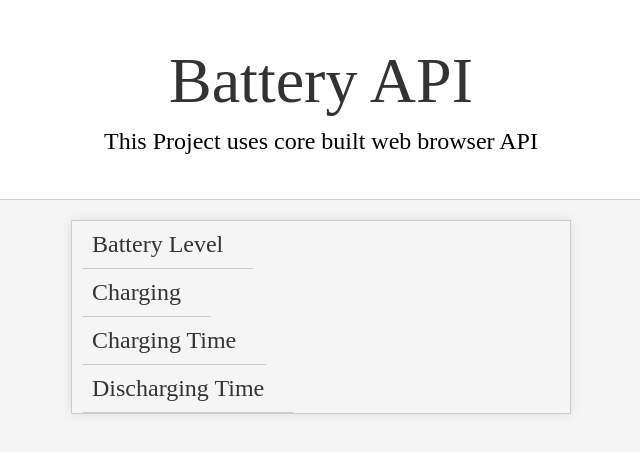
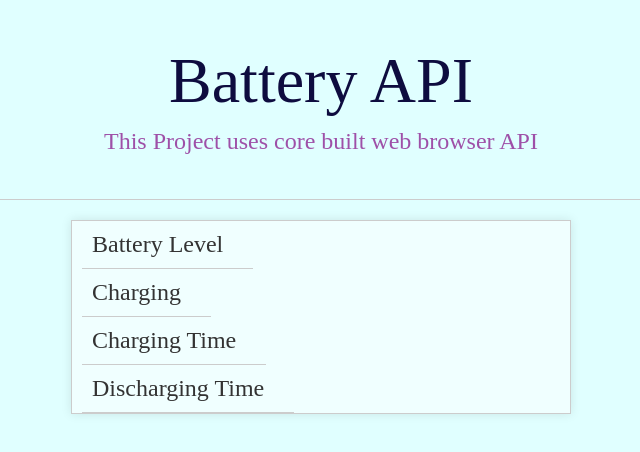
Before and after one commit to Sarita008/Battery-API, a plain HTML site: page index.html in a window 1280 px wide. Shown: the whole page, without its empty margins (319-959 px from the left). Drawn offline with Linux system fonts and the light colour scheme.

Commit message:
some changes

```diff
--- a/index.html
+++ b/index.html
@@ -6,10 +6,12 @@
         <link rel="shortcut icon" href="battery.png" type="image">
     </head>
     <body>
-        <header class="header">
+
+        <div class="header-content">
+        <div class="header">
             <h1>Battery API</h1>
             <p>This Project uses core built web browser API</p>
-        </header>
+        </div>
 
         <div class="battery-container">
             <div class="item">
@@ -32,6 +34,7 @@
                 <span class="batteryDischargingTime"></span>
             </div>
         </div>
+    </div>
 
         <script src="./Battery API Project.js"></script>
     </body>
--- a/style.css
+++ b/style.css
@@ -4,11 +4,10 @@
     box-sizing: border-box;
   }
   body {
-    background-color: #f5f5f5;
+    background-color: lightcyan;
   }
-  header {
+  .header {
     height: 200px;
-    background-color: #fff;
     padding: 10px 0;
     border-bottom: 1px solid #ccc;
     display: flex;
@@ -20,18 +19,23 @@
   h1 {
     font-size: 4rem;
     font-weight: 400;
-    color: #333333;
+    color: #0E0C3F;
     margin-bottom: 10px;
+  }
+  h1:hover {
+    color:purple;
   }
 
   p{
     font-size: 1.5rem;
+    color:rgba(128, 0, 128, 0.687);
   }
 
   .battery-container {
     display: flex;
     align-items: flex-start;
     justify-content: center;
+    background-color: azure;
     margin-bottom: 20px;
     flex-direction: column;
     max-width: 500px;
@@ -62,3 +66,11 @@
     font-weight: 400;
     color: purple;
   }
+
+
+  @media (max-width: 768px){
+  .header-content{
+    position: relative;
+    top: 600px;
+  }
+  }
```
